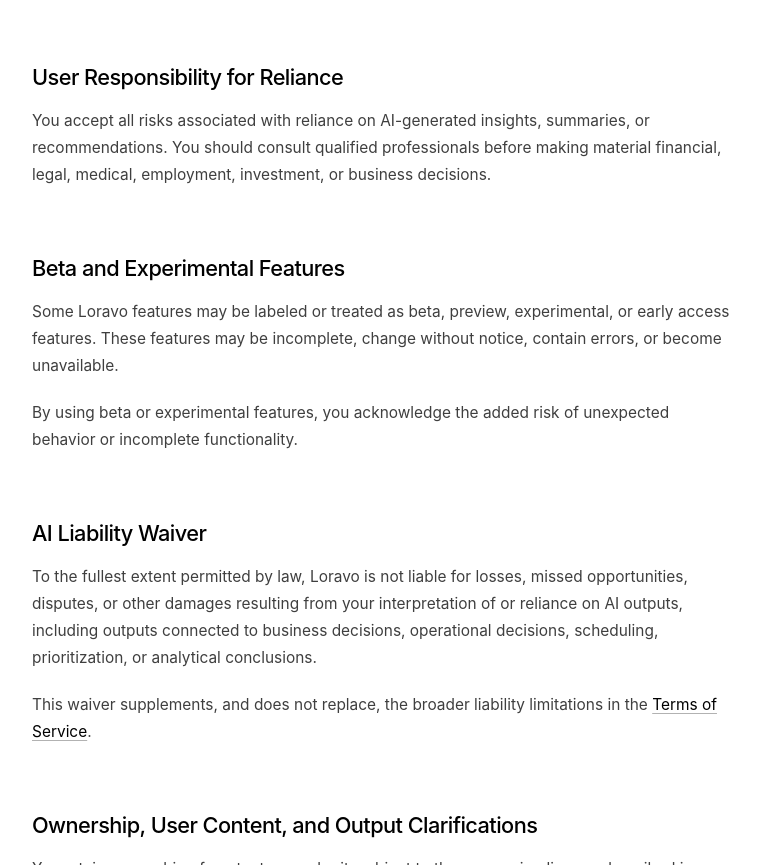
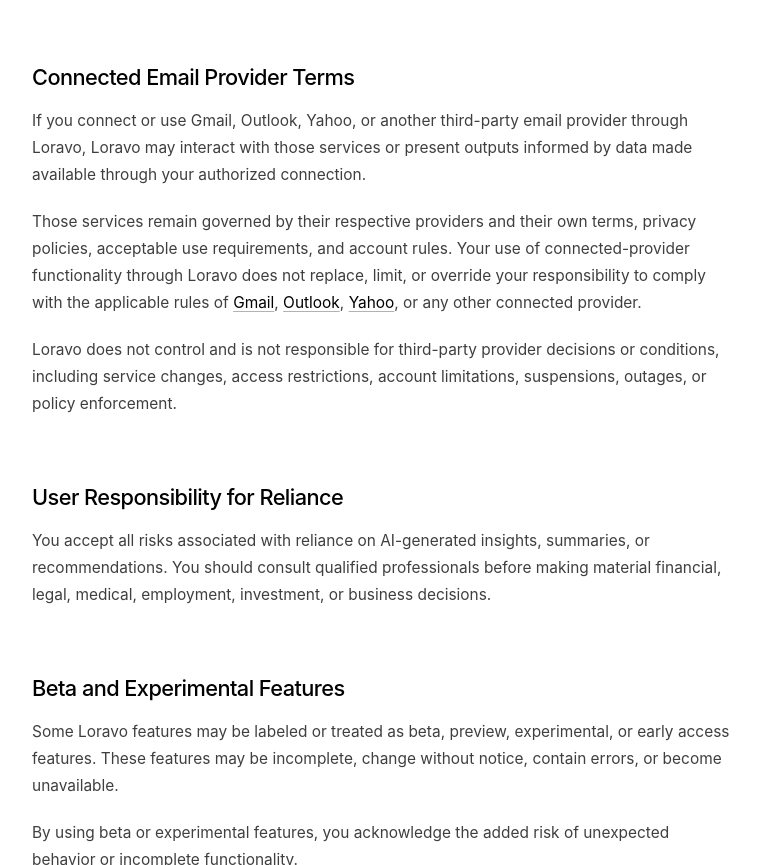
Before and after one commit to loravo/Loravo-terms-and-services, a plain HTML site: page ai-disclosure.html in a window 1280 px wide. Shown: the part 1564-2429 px from the top of the page, without its empty margins (256-1016 px from the left). Drawn offline with Linux system fonts and the light colour scheme.

```diff
--- a/ai-disclosure.html
+++ b/ai-disclosure.html
@@ -116,6 +116,28 @@
           </p>
         </section>
 
+        <section id="provider-terms">
+          <h2>Connected Email Provider Terms</h2>
+          <p>
+            If you connect or use Gmail, Outlook, Yahoo, or another third-party email provider through Loravo,
+            Loravo may interact with those services or present outputs informed by data made available through
+            your authorized connection.
+          </p>
+          <p>
+            Those services remain governed by their respective providers and their own terms, privacy policies,
+            acceptable use requirements, and account rules. Your use of connected-provider functionality through
+            Loravo does not replace, limit, or override your responsibility to comply with the applicable rules
+            of <a href="https://policies.google.com/terms?hl=en-US" target="_blank" rel="noopener noreferrer">Gmail</a>,
+            <a href="https://www.microsoft.com/en-ca/servicesagreement" target="_blank" rel="noopener noreferrer">Outlook</a>,
+            <a href="https://legal.yahoo.com/ca/en/yahoo/terms/otos/index.html" target="_blank" rel="noopener noreferrer">Yahoo</a>,
+            or any other connected provider.
+          </p>
+          <p>
+            Loravo does not control and is not responsible for third-party provider decisions or conditions,
+            including service changes, access restrictions, account limitations, suspensions, outages, or policy enforcement.
+          </p>
+        </section>
+
         <section id="user-reliance">
           <h2>User Responsibility for Reliance</h2>
           <p>
```
Also changed, not shown: index.html (+2 -1 lines), privacy.html (+2 -1 lines).
